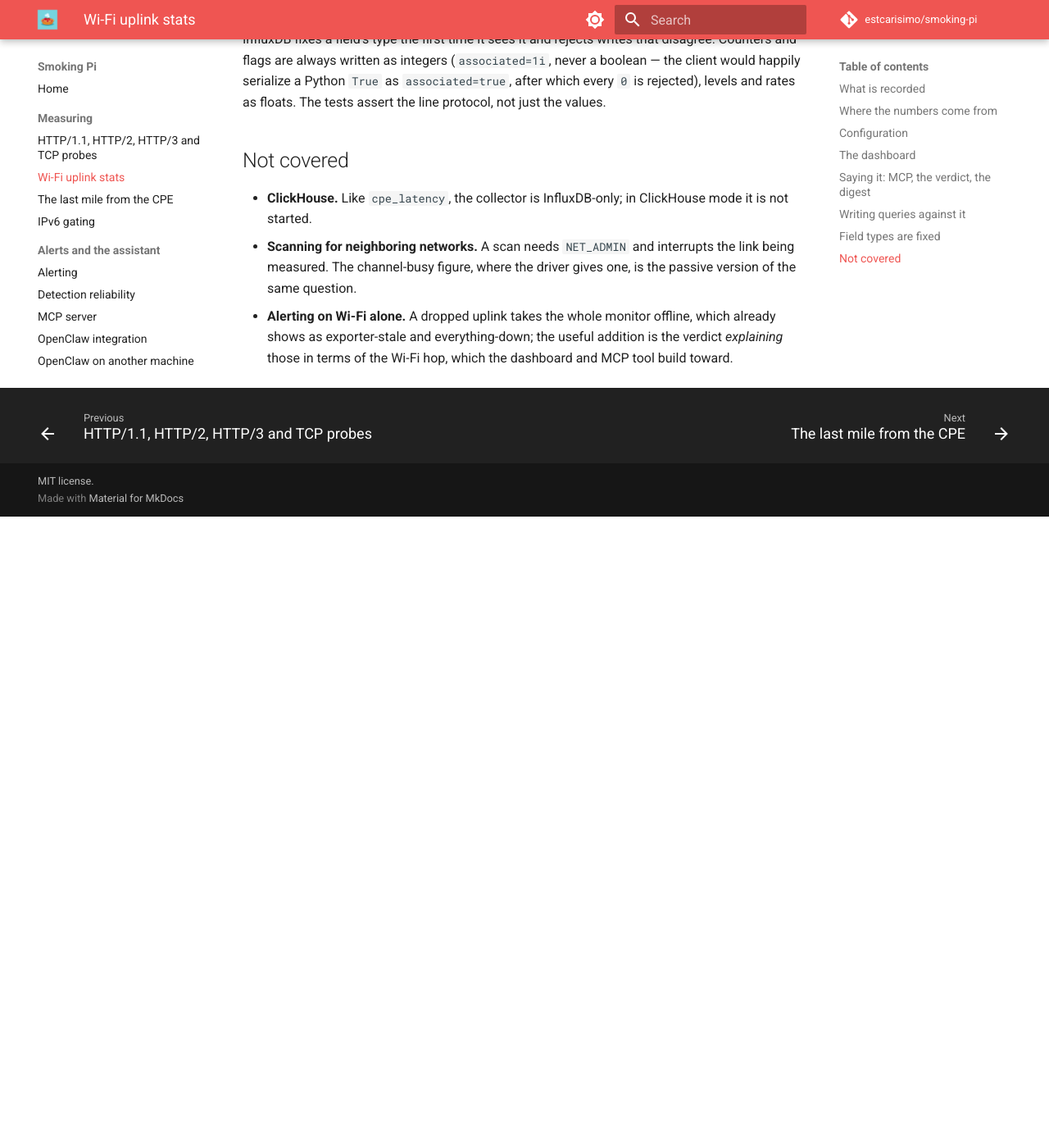
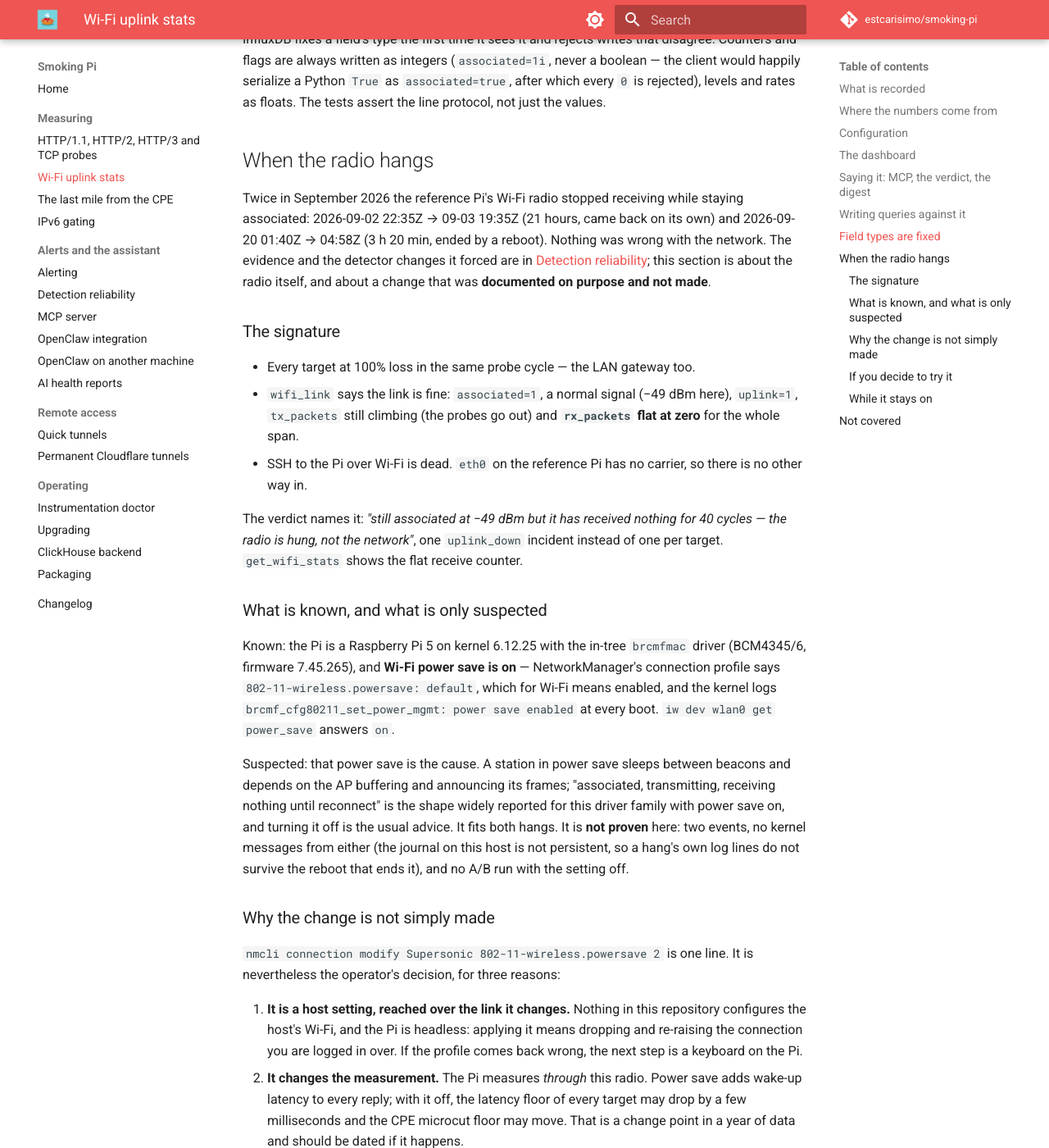
Before and after one commit to estcarisimo/smoking-pi, an MkDocs documentation site: the page built from docs/wifi.md, in a window 1280 px wide and 1400 px high, scrolled down 4395 px. Shown: the whole window at 82% size. Built offline with MkDocs 1.6.1 and Material for MkDocs 9.7.7, drawn with Linux system fonts in a browser that asks for light colours; comment, search, counter and statistics services are not loaded; before the commit the page ends 5025 px from its top, so only the background shows below that; some of the changed text lies outside the part shown.

Commit message:
docs: when the radio hangs — the power-save hypothesis, why it is the operator's call, and the decision to leave it on
Two September hangs of the reference Pi's Wi-Fi radio (associated,
transmitting, rx_packets flat at zero; 21 h and 3 h 20 min) have a likely
cause, brcmfmac with power save on, and a one-line fix. docs/wifi.md now
records the signature, what is known against what is only suspected (two
events, no surviving kernel log, no A/B), why the change is sensitive
(a host setting reached over the link it drops, on a headless Pi with no
carrier on eth0, that also moves the latency floor the Pi measures), how
to try it so that it undoes itself, and the decision: documented, not
applied. The detection page's backlog item points there.

Co-Authored-By: Claude Opus 5 <noreply@anthropic.com>

````diff
--- a/docs/wifi.md
+++ b/docs/wifi.md
@@ -148,6 +148,113 @@ never a boolean — the client would happily serialize a Python `True` as
 `associated=true`, after which every `0` is rejected), levels and rates as
 floats. The tests assert the line protocol, not just the values.
 
+## When the radio hangs
+
+Twice in September 2026 the reference Pi's Wi-Fi radio stopped receiving
+while staying associated: 2026-09-02 22:35Z → 09-03 19:35Z (21 hours, came
+back on its own) and 2026-09-20 01:40Z → 04:58Z (3 h 20 min, ended by a
+reboot). Nothing was wrong with the network. The evidence and the detector
+changes it forced are in [Detection reliability](detection-reliability.md);
+this section is about the radio itself, and about a change that was
+**documented on purpose and not made**.
+
+### The signature
+
+- Every target at 100% loss in the same probe cycle — the LAN gateway too.
+- `wifi_link` says the link is fine: `associated=1`, a normal signal
+  (−49 dBm here), `uplink=1`, `tx_packets` still climbing (the probes go
+  out) and **`rx_packets` flat at zero** for the whole span.
+- SSH to the Pi over Wi-Fi is dead. `eth0` on the reference Pi has no
+  carrier, so there is no other way in.
+
+The verdict names it: *"still associated at −49 dBm but it has received
+nothing for 40 cycles — the radio is hung, not the network"*, one
+`uplink_down` incident instead of one per target. `get_wifi_stats` shows
+the flat receive counter.
+
+### What is known, and what is only suspected
+
+Known: the Pi is a Raspberry Pi 5 on kernel 6.12.25 with the in-tree
+`brcmfmac` driver (BCM4345/6, firmware 7.45.265), and **Wi-Fi power save is
+on** — NetworkManager's connection profile says `802-11-wireless.powersave:
+default`, which for Wi-Fi means enabled, and the kernel logs
+`brcmf_cfg80211_set_power_mgmt: power save enabled` at every boot.
+`iw dev wlan0 get power_save` answers `on`.
+
+Suspected: that power save is the cause. A station in power save sleeps
+between beacons and depends on the AP buffering and announcing its frames;
+"associated, transmitting, receiving nothing until reconnect" is the shape
+widely reported for this driver family with power save on, and turning it
+off is the usual advice. It fits both hangs. It is **not proven** here: two
+events, no kernel messages from either (the journal on this host is not
+persistent, so a hang's own log lines do not survive the reboot that ends
+it), and no A/B run with the setting off.
+
+### Why the change is not simply made
+
+`nmcli connection modify Supersonic 802-11-wireless.powersave 2` is one
+line. It is nevertheless the operator's decision, for three reasons:
+
+1. **It is a host setting, reached over the link it changes.** Nothing in
+   this repository configures the host's Wi-Fi, and the Pi is headless:
+   applying it means dropping and re-raising the connection you are logged
+   in over. If the profile comes back wrong, the next step is a keyboard on
+   the Pi.
+2. **It changes the measurement.** The Pi measures *through* this radio.
+   Power save adds wake-up latency to every reply; with it off, the latency
+   floor of every target may drop by a few milliseconds and the CPE
+   microcut floor may move. That is a change point in a year of data and
+   should be dated if it happens.
+3. **The evidence is two events.** The detector work made the hang cost
+   four notifications instead of a hundred and say what it is; the fix on
+   the radio side is a hypothesis. Living with a rare hang that the system
+   now reports correctly is a legitimate choice.
+
+### If you decide to try it
+
+Do it in a way that undoes itself:
+
+1. First the non-persistent form, which a reboot reverts:
+
+   ```bash
+   sudo iw dev wlan0 set power_save off
+   iw dev wlan0 get power_save   # → off
+   ```
+
+   This does not drop the link. Leave it for a few weeks; a hang with power
+   save off rules the hypothesis out, and none in a period that would have
+   held one is (weak) evidence for it.
+
+2. Only then make it persistent, from a session that can afford to lose the
+   link — a wired console, or with a scheduled revert armed first:
+
+   ```bash
+   sudo systemd-run --on-active=10m --unit=wifi-powersave-revert \
+     sh -c 'nmcli connection modify Supersonic 802-11-wireless.powersave 0 && nmcli connection up Supersonic'
+   sudo nmcli connection modify Supersonic 802-11-wireless.powersave 2   # 2 = disable
+   sudo nmcli connection up Supersonic                                  # re-raises the link
+   ```
+
+   If the link comes back, cancel the revert
+   (`sudo systemctl stop wifi-powersave-revert.timer`). The reconnect takes
+   a few seconds; expect one partial probe cycle and possibly one transient
+   `outage` from the alerter, nothing more.
+
+3. **Write the date down** — in the CHANGELOG's deployment notes or the
+   project page — so a later change in the latency floor can be read.
+
+### While it stays on
+
+A reboot ends a hang (that is what ended the second one); the first cleared
+itself after 21 hours. `nmcli device reconnect wlan0` from a console would
+be the gentler first attempt and is untested here. The doctor does not yet
+check for the condition (backlog item 3 under *Downtime* in the detection
+page); until it does, the `uplink_down` incident and its verdict line are
+the signal.
+
+**Decision record, 2026-09-20:** documented, not applied. Power save stays
+on on the reference Pi.
+
 ## Not covered
 
 - **ClickHouse.** Like `cpe_latency`, the collector is InfluxDB-only; in
````
Also changed, not shown: CHANGELOG.md (+11 -0 lines), docs/detection-reliability.md (+4 -3 lines).
